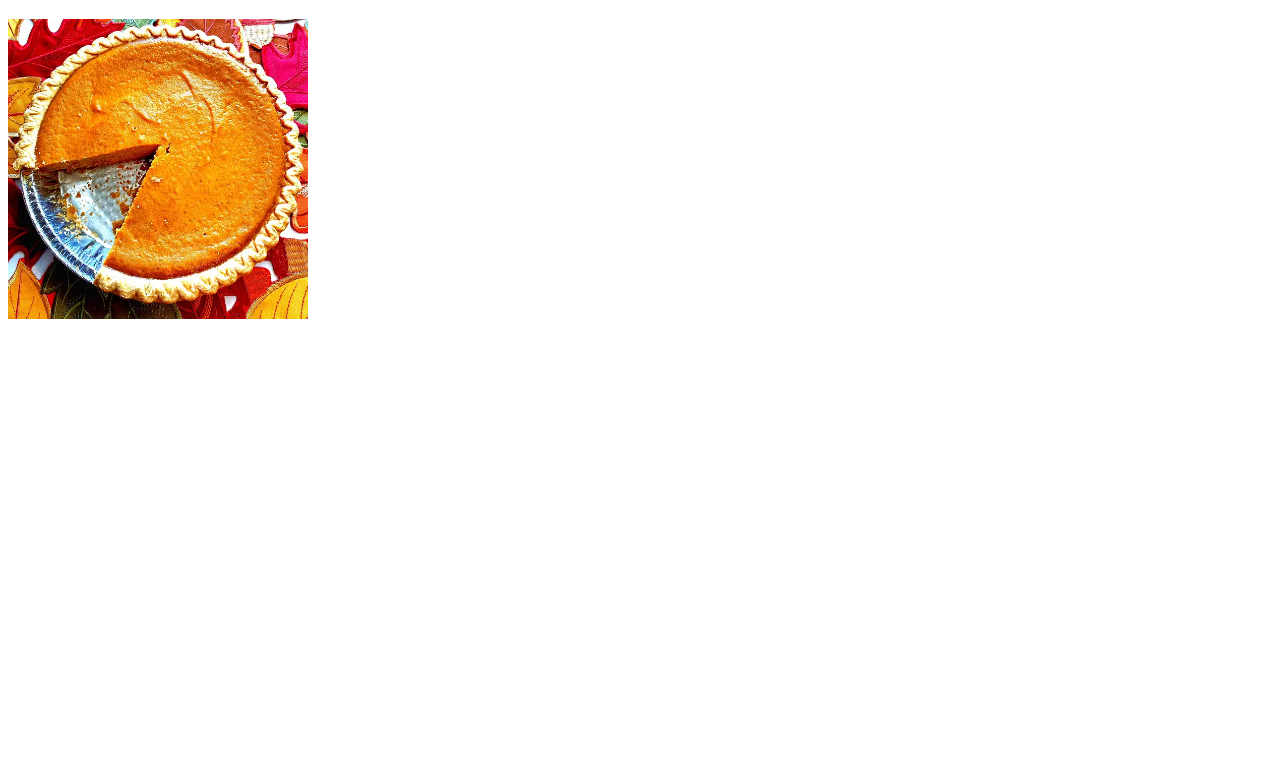
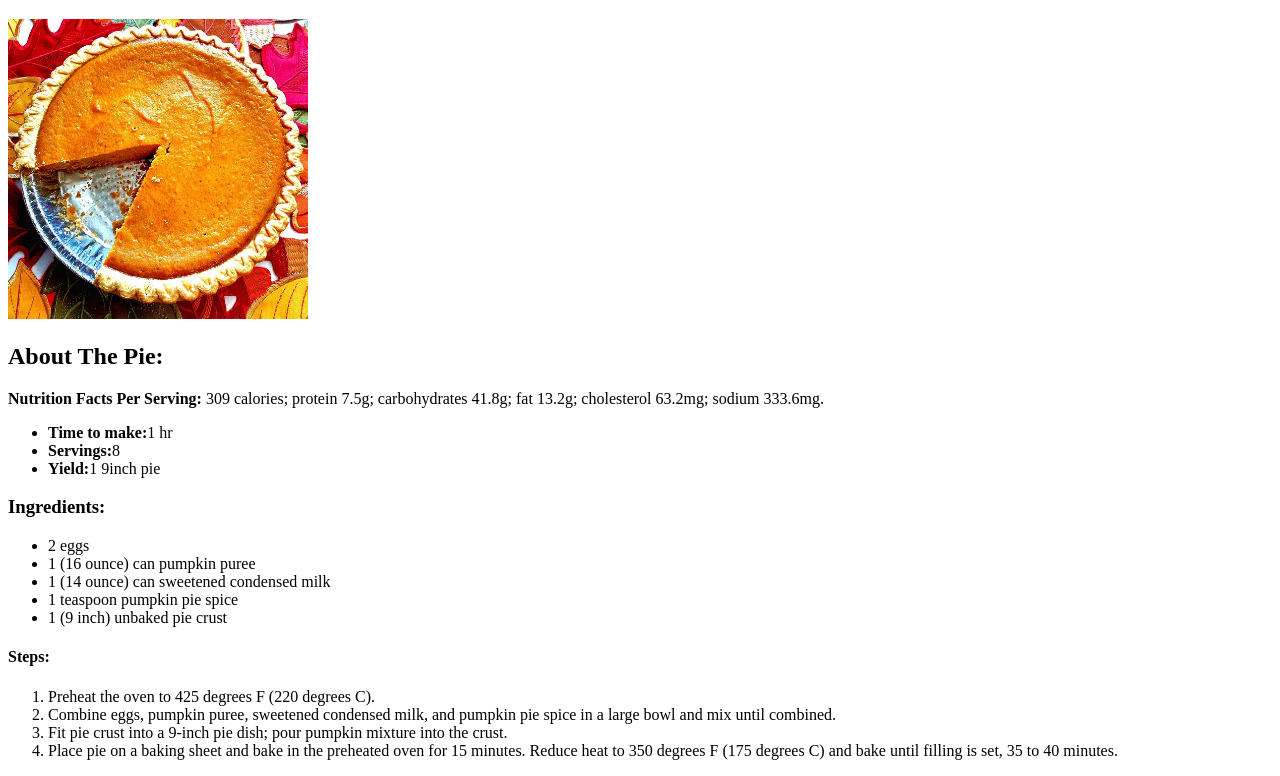
Before and after one commit to ForrestSchmeling/recipes, a plain HTML site: page Actual-recipes/pie.html in a window 1280 px wide. Shown: the part 61-837 px from the top of the page. Before the commit the page ends 800 px from the top, so only its background shows below. Drawn offline with Linux system fonts and the light colour scheme.

Commit message:
Finished the pie page, website done

```diff
--- a/Actual-recipes/pie.html
+++ b/Actual-recipes/pie.html
@@ -9,5 +9,37 @@
         <img src="../food-pics/pie.jpg" alt="pie"
         height="300"
         width="300">
+        <h2>About The Pie:</h2>
+        <strong>Nutrition Facts Per Serving:</strong>
+        309 calories; protein 7.5g; carbohydrates 41.8g; fat 13.2g; cholesterol 63.2mg; sodium 333.6mg.
+
+        <ul>
+            <li><strong>Time to make:</strong>1 hr</li>
+            <li><strong>Servings:</strong>8</li>
+            <li><strong>Yield:</strong>1 9inch pie</li>
+        </ul>
+        <h3>Ingredients:</h3>
+        <ul>
+            <li>2 eggs</li>
+            <li>1 (16 ounce) can pumpkin puree</li>
+            <li>1 (14 ounce) can sweetened condensed milk</li>
+            <li>1 teaspoon pumpkin pie spice</li>
+            <li>1 (9 inch) unbaked pie crust</li>
+        </ul>
+        <h4>Steps:</h4>
+        <ol>
+            <li>Preheat the oven to 425 degrees F (220 degrees C).</li>
+            <li>
+                Combine eggs, pumpkin puree, sweetened condensed milk,
+                and pumpkin pie spice in a large bowl and mix until combined.
+            </li>
+            <li>
+                Fit pie crust into a 9-inch pie dish; pour pumpkin mixture into the crust.
+            </li>
+            <li>
+                Place pie on a baking sheet and bake in the preheated oven for 15 minutes.
+                Reduce heat to 350 degrees F (175 degrees C) and bake until filling is set, 35 to 40 minutes.
+            </li>
+        </ol>
     </body>
 </html>
```
